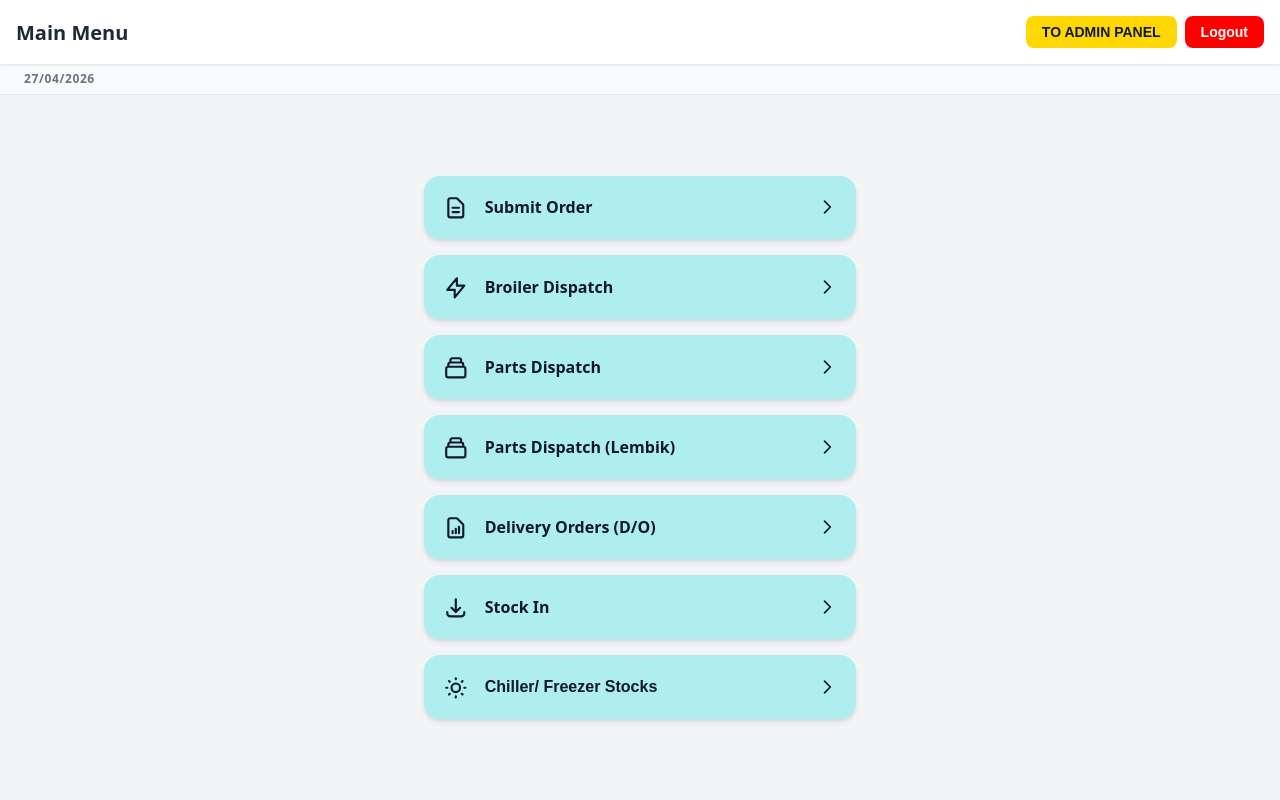
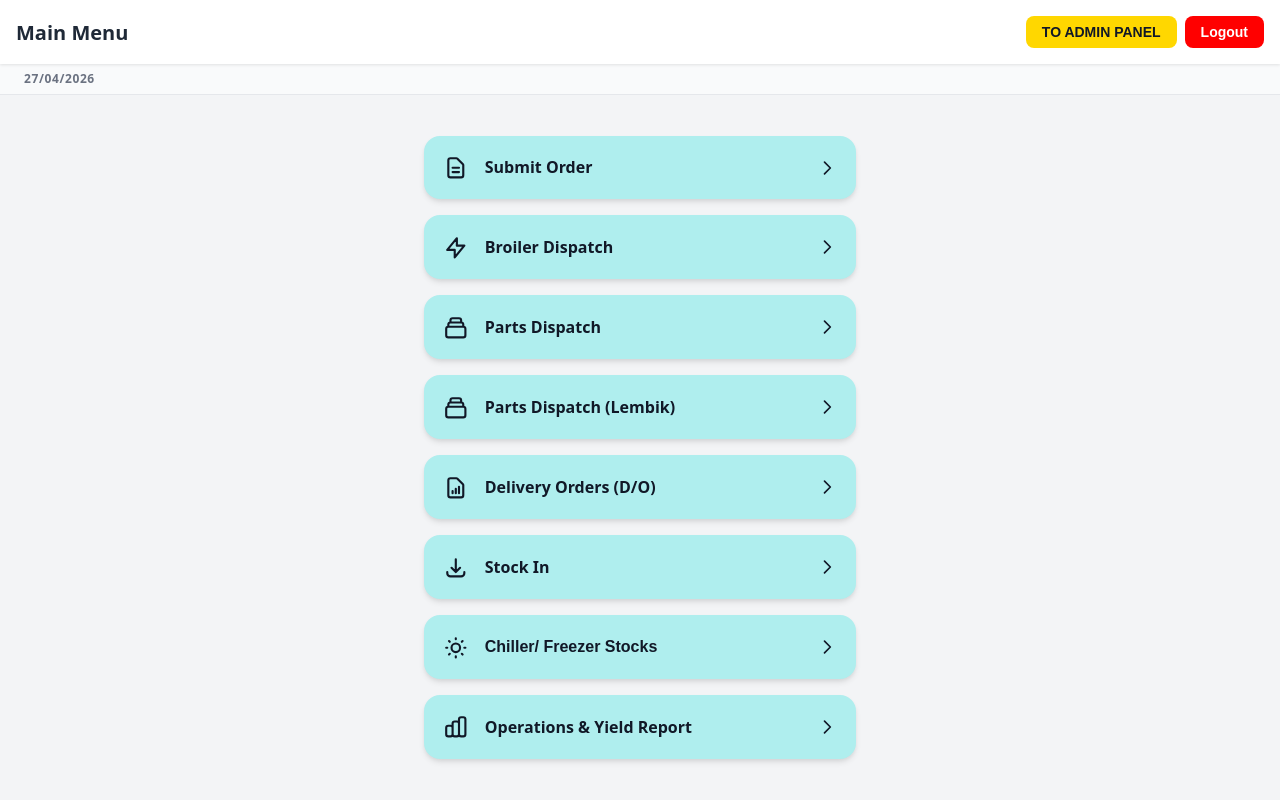
Before and after one commit to ivengan/OPF4896System, a website: page dashboard.html in a window 1280 px wide. Drawn offline with Linux system fonts and the light colour scheme; sample sign-in values are in the browser's storage.

Commit message:
add buttons

```diff
--- a/dashboard.html
+++ b/dashboard.html
@@ -228,6 +228,12 @@
                 <svg class="w-5 h-5 opacity-50" fill="none" stroke="currentColor" viewBox="0 0 24 24" style="width: 1.25rem; height: 1.25rem;"><path stroke-linecap="round" stroke-linejoin="round" stroke-width="2" d="M9 5l7 7-7 7"></path></svg>
             </button>
 
+            <a href="report.html" class="menu-btn">
+                <svg fill="none" stroke="currentColor" viewBox="0 0 24 24"><path stroke-linecap="round" stroke-linejoin="round" stroke-width="2" d="M9 19v-6a2 2 0 00-2-2H5a2 2 0 00-2 2v6a2 2 0 002 2h2a2 2 0 002-2zm0 0V9a2 2 0 012-2h2a2 2 0 012 2v10m-6 0a2 2 0 002 2h2a2 2 0 002-2m0 0V5a2 2 0 012-2h2a2 2 0 012 2v14a2 2 0 01-2 2h-2a2 2 0 01-2-2z"></path></svg>
+                <span>Operations & Yield Report</span>
+                <svg class="w-5 h-5 opacity-50" fill="none" stroke="currentColor" viewBox="0 0 24 24" style="width: 1.25rem; height: 1.25rem;"><path stroke-linecap="round" stroke-linejoin="round" stroke-width="2" d="M9 5l7 7-7 7"></path></svg>
+            </a>
+
         </div>
     </div>
 
```
Also changed, not shown: dashboard2.html (+6 -0 lines).
